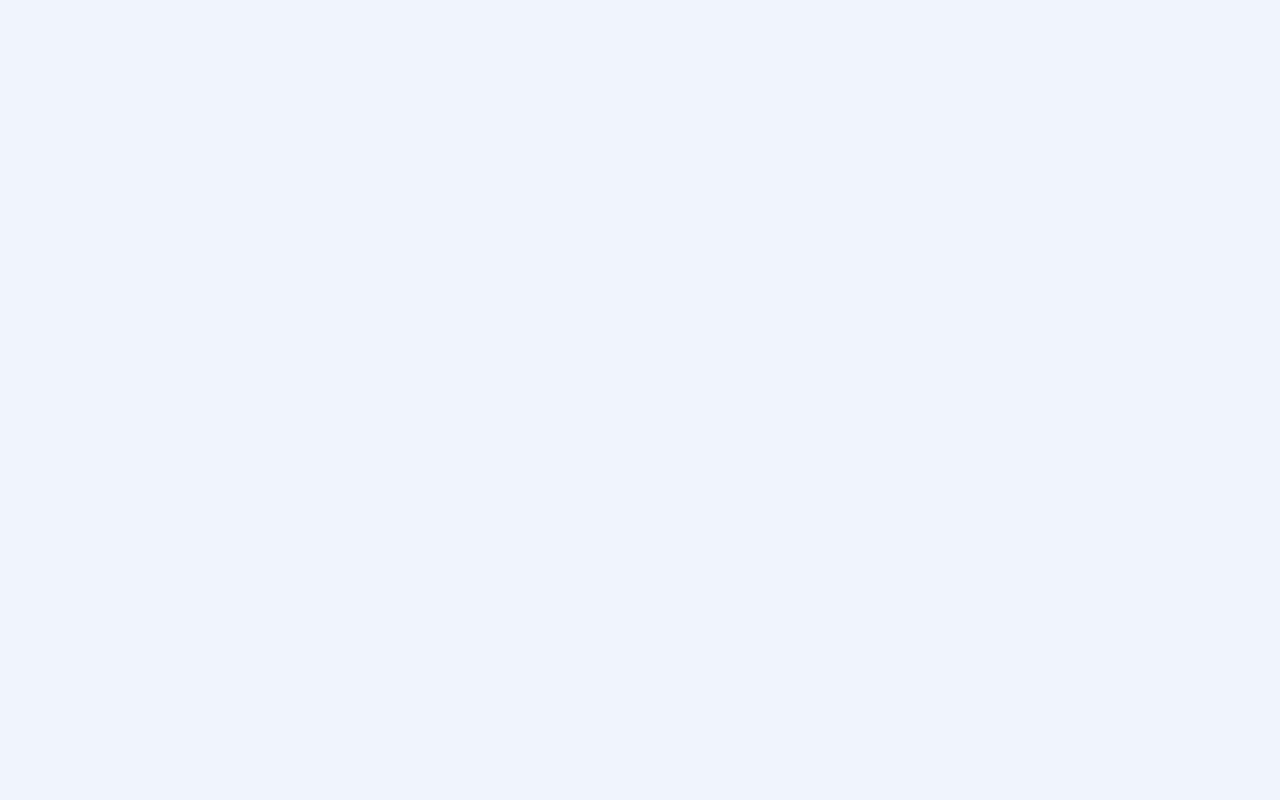
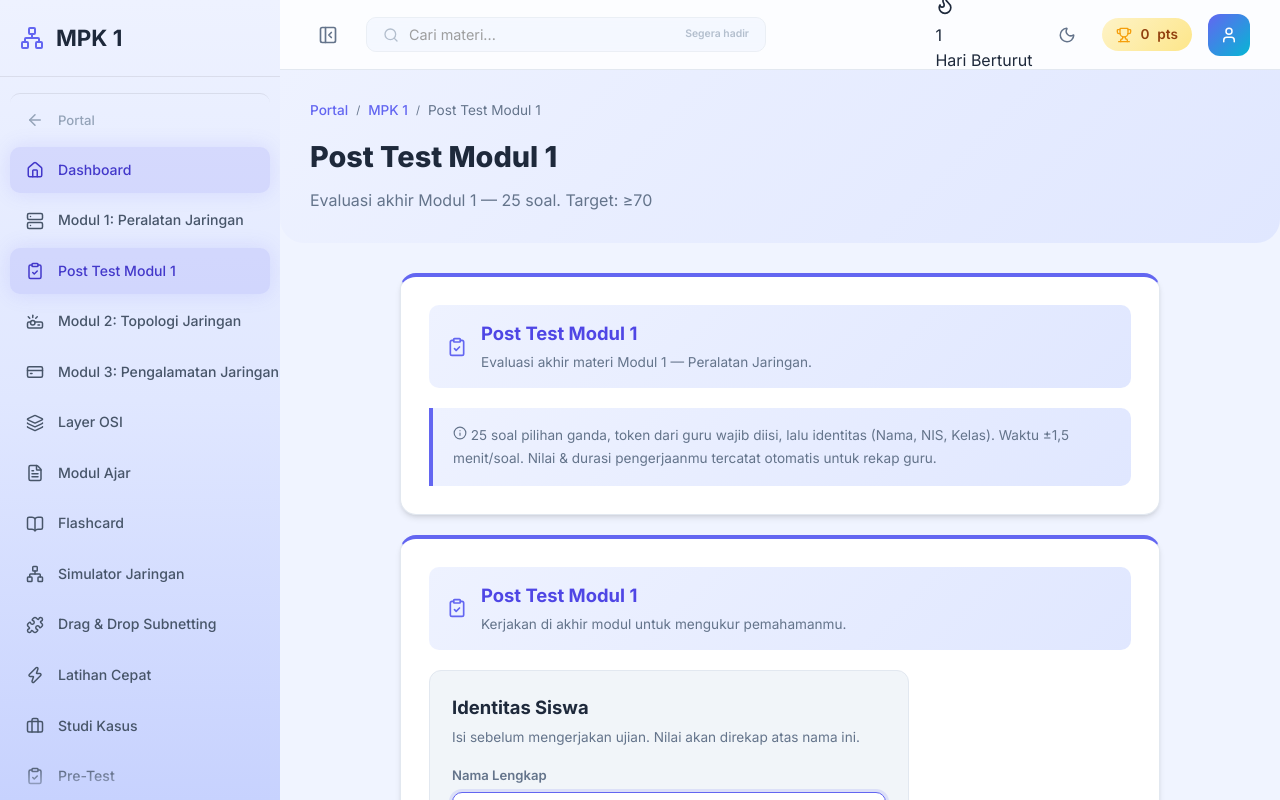
Before and after one commit to mulyadi66/media-pembelajaran-jarkom, a React (Vite) app: page /mpk1/posttest-modul1 in a window 1280 px wide. Before the commit this address had no page. Shown: the top 800 px of the page. Built offline with nearby package versions, Linux system fonts and the light colour scheme; no server answers.

Commit message:
feat: pisahkan Post Test Modul 1 ke halaman khusus /mpk1/posttest-modul1

```diff
--- a/src/App.jsx
+++ b/src/App.jsx
@@ -24,6 +24,7 @@ const Hasil = lazy(() => import('./pages/Hasil'));
 const RekapNilai = lazy(() => import('./pages/RekapNilai'));
 const WiringPuzzle = lazy(() => import('./pages/WiringPuzzle'));
 const IPClassifier = lazy(() => import('./pages/IPClassifier'));
+const PostTestModul1 = lazy(() => import('./pages/PostTestModul1'));
 
 // DKK pages
 const Elemen1 = lazy(() => import('./pages/dkk/Elemen1'));
@@ -148,6 +149,7 @@ export default function App() {
                 <Route path="/mpk1/modul1" element={<Modul1 />} />
                 <Route path="/mpk1/modul2" element={<Modul2 />} />
                 <Route path="/mpk1/modul3" element={<Modul3 />} />
+                <Route path="/mpk1/posttest-modul1" element={<PostTestModul1 />} />
                 <Route path="/mpk1/flashcard" element={<FlashcardPage />} />
                 <Route path="/mpk1/simulator" element={<DeviceSimulator />} />
                 <Route path="/mpk1/dragdrop" element={<DragDropSubnet />} />
--- a/src/components/Layout.jsx
+++ b/src/components/Layout.jsx
@@ -21,6 +21,7 @@ const subjects = {
     items: [
       { to: '/mpk1', icon: Home, label: 'Dashboard' },
       { to: '/mpk1/modul1', icon: Server, label: 'Modul 1: Peralatan Jaringan' },
+      { to: '/mpk1/posttest-modul1', icon: ClipboardCheck, label: 'Post Test Modul 1' },
       { to: '/mpk1/modul2', icon: Projector, label: 'Modul 2: Topologi Jaringan' },
       { to: '/mpk1/modul3', icon: CreditCard, label: 'Modul 3: Pengalamatan Jaringan' },
       { to: '/mpk1/osi-layer', icon: Layers, label: 'Layer OSI' },
@@ -38,6 +39,7 @@ const subjects = {
     ],
     titles: {
       '/mpk1': 'Dashboard', '/mpk1/modul1': 'Modul 1: Peralatan Jaringan',
+      '/mpk1/posttest-modul1': 'Post Test Modul 1',
       '/mpk1/modul2': 'Modul 2: Topologi Jaringan',       '/mpk1/modul3': 'Modul 3: Pengalamatan Jaringan',
       '/mpk1/osi-layer': 'Layer OSI',
       '/mpk1/modul-ajar': 'Modul Ajar',
@@ -50,6 +52,7 @@ const subjects = {
     descs: {
       '/mpk1': 'Media Pembelajaran Perencanaan & Pengalamatan Jaringan',
       '/mpk1/modul1': 'Kebutuhan teknis pengguna dan peralatan jaringan',
+      '/mpk1/posttest-modul1': 'Evaluasi akhir Modul 1 — 25 soal. Target: ≥70',
       '/mpk1/modul2': 'Perancangan dan simulasi berbagai topologi jaringan',
       '/mpk1/modul3': 'IP Address, Subnetting, CIDR, dan VLSM',
       '/mpk1/osi-layer': 'Model referensi OSI: 7 layer, enkapsulasi, dan TCP/IP',
--- a/src/pages/Modul1.jsx
+++ b/src/pages/Modul1.jsx
@@ -1,9 +1,8 @@
 import { useEffect, useState } from 'react';
+import { Link } from 'react-router-dom';
 import { useApp } from '../context/AppContext';
-import { Wifi, Plug, Settings, Info, AlertTriangle, Star, Cable, Network, ShieldCheck, Layers, Radio, Activity, Cpu } from 'lucide-react';
+import { Wifi, Plug, Settings, Info, AlertTriangle, Star, Cable, Network, ShieldCheck, Layers, Radio, Activity, Cpu, ClipboardCheck, ArrowRight } from 'lucide-react';
 import SectionTracker from '../components/SectionTracker';
-import ModulPostTest from '../components/ModulPostTest';
-import { modul1PostTest } from '../data/modulPostTests';
 import { ContohSoal, Tugas } from '../components/ContohSoal';
 
 const sections = [
@@ -329,12 +328,20 @@ export default function Modul1() {
         </ul>
       </MateriCard>
 
-      <ModulPostTest
-        title="Post Test Modul 1"
-        questions={modul1PostTest}
-        storageKey="mpk1_modul1_posttest"
-        scoreKey="mpk1_modul1_posttest"
-      />
+      <div className="materi-card modul-posttest">
+        <div className="mp-test-banner">
+          <ClipboardCheck size={20} />
+          <div>
+            <h3 style={{ margin: 0 }}>Post Test Modul 1</h3>
+            <p style={{ margin: '2px 0 0', fontSize: '0.85rem', color: 'var(--text-light)' }}>
+              Sudah selesai memahami materi? Kerjakan ujiannya sekarang di halaman terpisah.
+            </p>
+          </div>
+        </div>
+        <Link to="/mpk1/posttest-modul1" className="btn btn-primary" style={{ justifyContent: 'center', marginTop: 12 }}>
+          Buka Halaman Post Test Modul 1 <ArrowRight size={16} />
+        </Link>
+      </div>
     </div>
   );
 }
--- /dev/null
+++ b/src/pages/PostTestModul1.jsx
@@ -0,0 +1,42 @@
+import { Link } from 'react-router-dom';
+import { ArrowLeft, ClipboardCheck, Info } from 'lucide-react';
+import ModulPostTest from '../components/ModulPostTest';
+import { modul1PostTest } from '../data/modulPostTests';
+
+export default function PostTestModul1() {
+  return (
+    <div className="content-section" style={{ maxWidth: 820, margin: '0 auto' }}>
+      <div className="materi-card modul-posttest">
+        <div className="mp-test-banner">
+          <ClipboardCheck size={20} />
+          <div>
+            <h3 style={{ margin: 0 }}>Post Test Modul 1</h3>
+            <p style={{ margin: '2px 0 0', fontSize: '0.85rem', color: 'var(--text-light)' }}>
+              Evaluasi akhir materi Modul 1 — Peralatan Jaringan.
+            </p>
+          </div>
+        </div>
+        <div className="info-box" style={{ margin: '12px 0 0' }}>
+          <p>
+            <Info size={14} /> 25 soal pilihan ganda, token dari guru wajib diisi, lalu identitas
+            (Nama, NIS, Kelas). Waktu ±1,5 menit/soal. Nilai &amp; durasi pengerjaanmu tercatat otomatis
+            untuk rekap guru.
+          </p>
+        </div>
+      </div>
+
+      <ModulPostTest
+        title="Post Test Modul 1"
+        questions={modul1PostTest}
+        storageKey="mpk1_modul1_posttest"
+        scoreKey="mpk1_modul1_posttest"
+      />
+
+      <p style={{ textAlign: 'center', marginTop: 16 }}>
+        <Link className="btn btn-secondary" to="/mpk1/modul1">
+          <ArrowLeft size={16} /> Kembali ke Materi Modul 1
+        </Link>
+      </p>
+    </div>
+  );
+}
```
